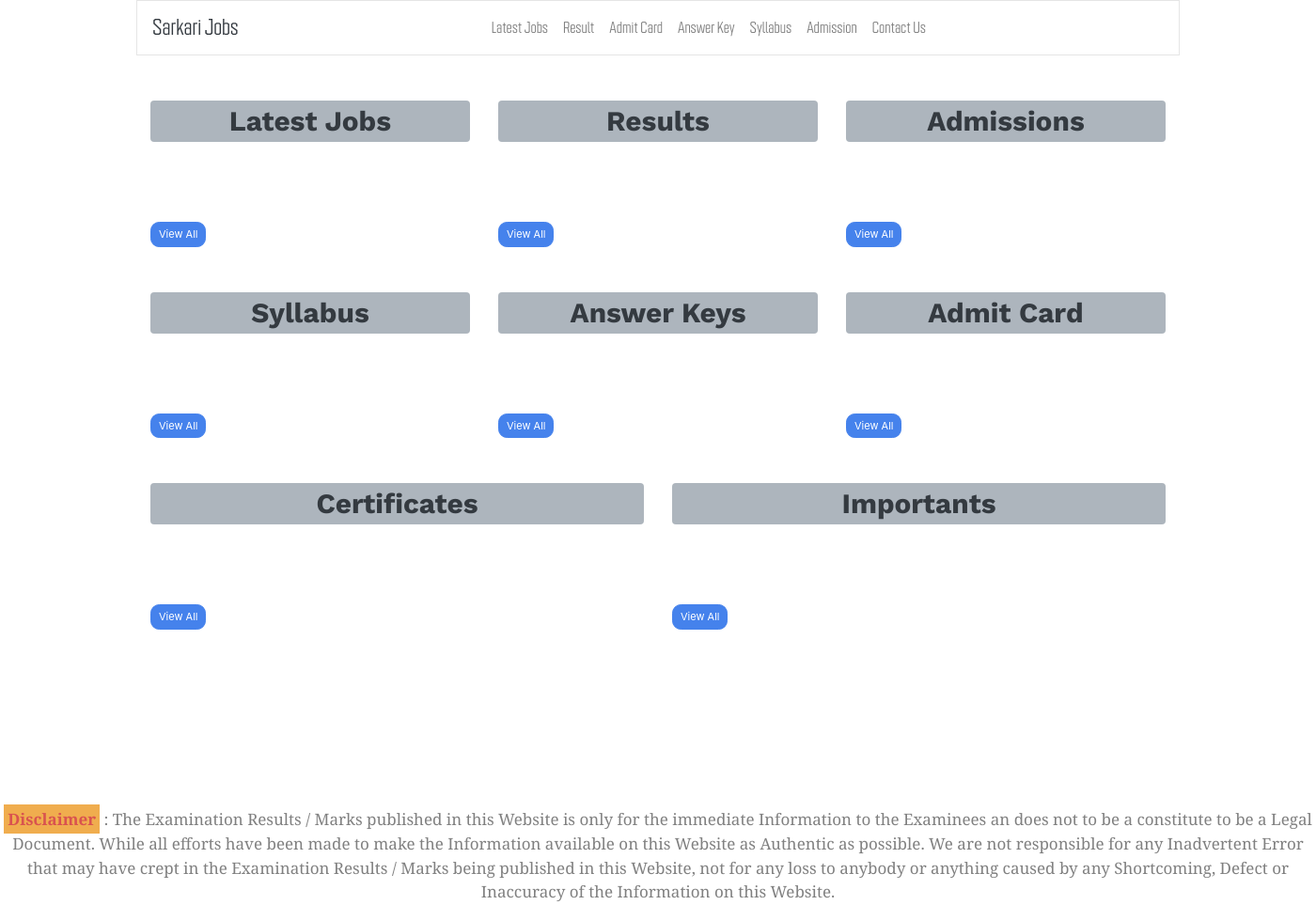
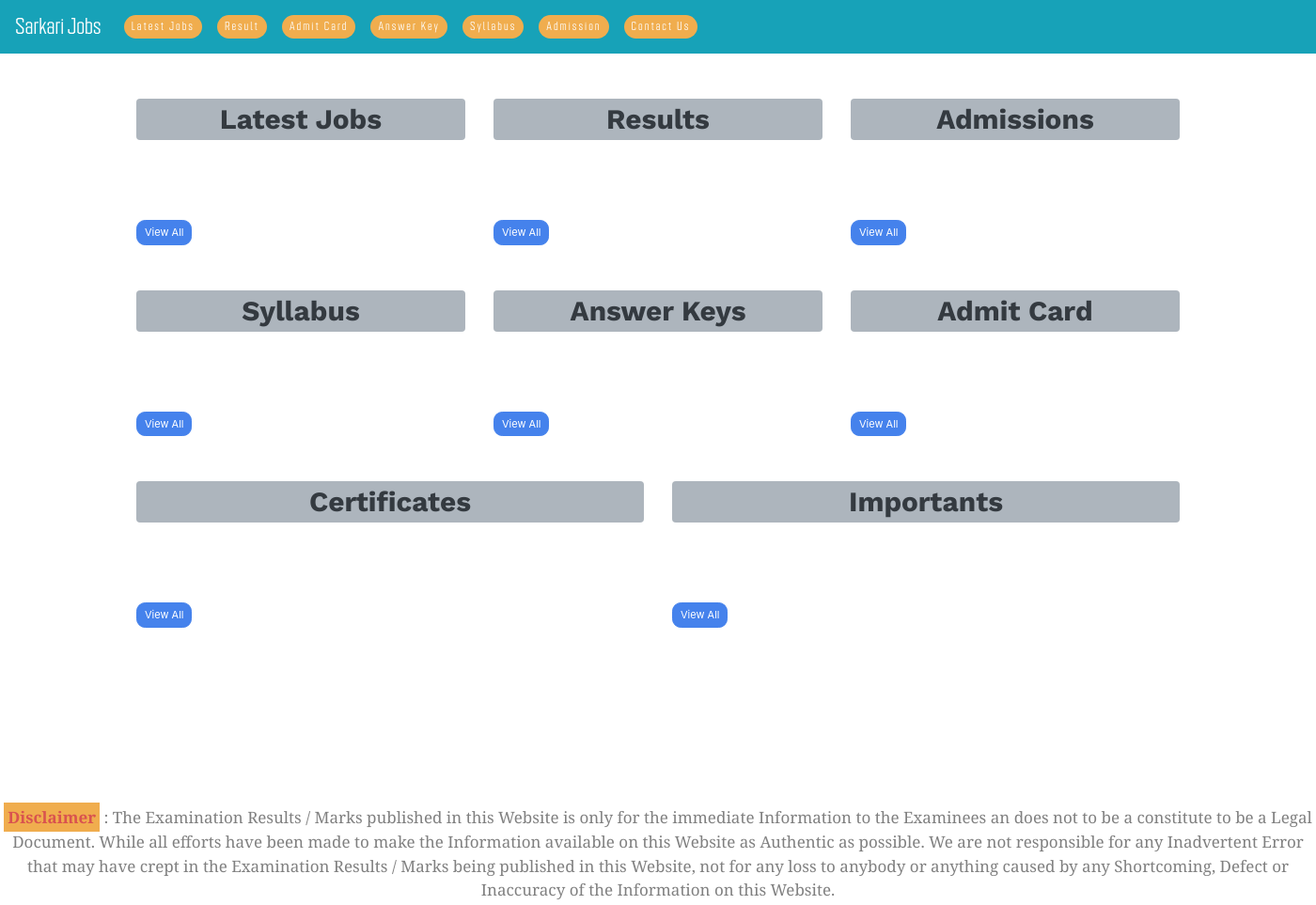
Before and after one commit to CoffeeQuotes/sarkarijobs, a Laravel app: template resources/views/welcome.blade.php in a window 1400 px wide. Shown: the top 963 px of that part at 94% size. Run offline with Laravel 8, Linux system fonts and the light colour scheme; the template is opened without the code that fills it, so the values that code supplies are empty; the page is wider than the window, and the part outside it is not shown; some libraries are stand-ins or nearby versions.

Commit message:
added some features and design

```diff
--- a/resources/views/layouts/app.blade.php
+++ b/resources/views/layouts/app.blade.php
@@ -1,6 +1,6 @@
 @include('layouts.includes.header')
 
-<div class="container" style="min-height: 100vh">
+<div class="container-fluid" style="min-height: 100vh">
     @yield('content')
 </div>
 
--- a/resources/views/layouts/includes/header.blade.php
+++ b/resources/views/layouts/includes/header.blade.php
@@ -19,6 +19,4 @@
         <link href="https://fonts.googleapis.com/css2?family=Work+Sans:wght@700&display=swap" rel="stylesheet">
     </head>
     <body class="">
-    <div class="container mx-auto">
         @include('layouts.includes.partials.navbar')
-    </div>
--- a/resources/views/layouts/includes/partials/navbar.blade.php
+++ b/resources/views/layouts/includes/partials/navbar.blade.php
@@ -1,32 +1,32 @@
-<nav class="navbar navbar-expand-lg navbar-light bg-light">
+<nav class="navbar navbar-expand-lg navbar-info bg-info">
                 <a class="navbar-brand" href="/">Sarkari Jobs</a>
-                <button class="navbar-toggler" type="button" data-toggle="collapse" data-target="#navbarColor03" aria-controls="navbarColor03" aria-expanded="false" aria-label="Toggle navigation">
-                  <span class="navbar-toggler-icon"></span>
+                <button class="navbar-toggler bg-white" type="button" data-toggle="collapse" data-target="#navbarColor03" aria-controls="navbarColor03" aria-expanded="false" aria-label="Toggle navigation">
+                    <img src="https://img.icons8.com/plasticine/100/000000/hamburger.png" width="24" height="auto"/>
                 </button>
 
                 <div class="collapse navbar-collapse" id="navbarColor03">
-                  <ul class="navbar-nav mx-auto">
+                  <ul class="navbar-nav mr-auto">
                     <li class="nav-item">
-                      <a class="nav-link" href="{{route('article','Jobs')}}">Latest Jobs
+                      <a class="nav-link px-2 m-2 badge badge-pill badge-warning" href="{{route('article','Jobs')}}">Latest Jobs
                       </a>
                     </li>
                     <li class="nav-item">
-                      <a class="nav-link" href="{{route('article','Results')}}">Result</a>
+                      <a class="nav-link px-2 m-2 badge badge-pill badge-warning" href="{{route('article','Results')}}">Result</a>
                     </li>
                     <li class="nav-item">
-                    <a class="nav-link" href="{{route('article','Admit Card')}}">Admit Card</a>
+                    <a class="nav-link px-2 m-2 badge badge-pill badge-warning" href="{{route('article','Admit Card')}}">Admit Card</a>
                     </li>
                     <li class="nav-item">
-                      <a class="nav-link" href="{{route('article','Answer Key')}}">Answer Key</a>
+                      <a class="nav-link px-2 m-2 badge badge-pill badge-warning" href="{{route('article','Answer Key')}}">Answer Key</a>
                     </li>
                     <li class="nav-item">
-                      <a class="nav-link" href="{{route('article','Syllabus')}}">Syllabus</a>
+                      <a class="nav-link px-2 m-2 badge badge-pill badge-warning" href="{{route('article','Syllabus')}}">Syllabus</a>
                     </li>
                      <li class="nav-item">
-                      <a class="nav-link" href="{{route('article','Admissions')}}">Admission</a>
+                      <a class="nav-link px-2 m-2 badge badge-pill badge-warning" href="{{route('article','Admissions')}}">Admission</a>
                     </li>
                      <li class="nav-item">
-                      <a class="nav-link" href="/">Contact Us</a>
+                      <a class="nav-link px-2 m-2 badge badge-pill badge-warning" href="/">Contact Us</a>
                     </li>
                     {{-- <li class="nav-item dropdown">
                       <a class="nav-link dropdown-toggle" data-toggle="dropdown" href="#" role="button" aria-haspopup="true" aria-expanded="false">Dropdown</a>
--- a/resources/views/welcome.blade.php
+++ b/resources/views/welcome.blade.php
@@ -18,7 +18,7 @@
           </div>
           <div id="collapse--{{$key}}" class="collapse show" aria-labelledby="heading--{{$key}}" data-parent="#accordionExample">
             <div class="card-body">
-                <h3>{{ $article->title}}</h3>
+            <h3><a href="{{route('articleshow', $article->id)}}">{{ $article->title}}</a></h3>
                 <p>{{ $article->excerpt}}</p>
             </div>
           </div>
```
Also changed, not shown: resources/sass/app.scss (+7 -0 lines), public/assets/style.css, public/css/app.css.
